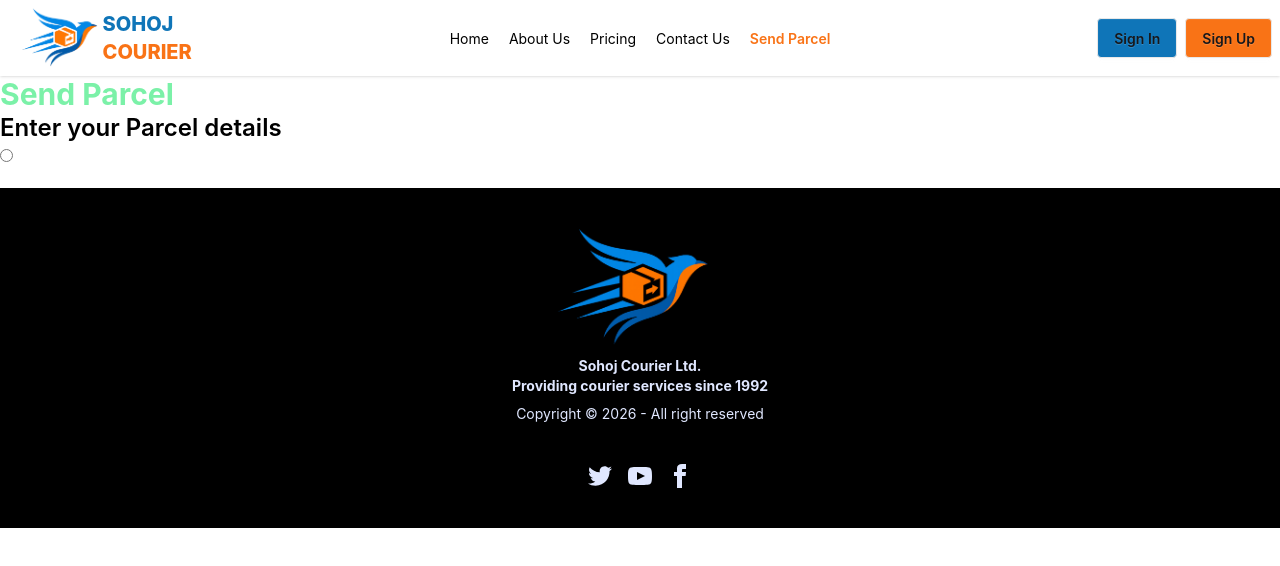
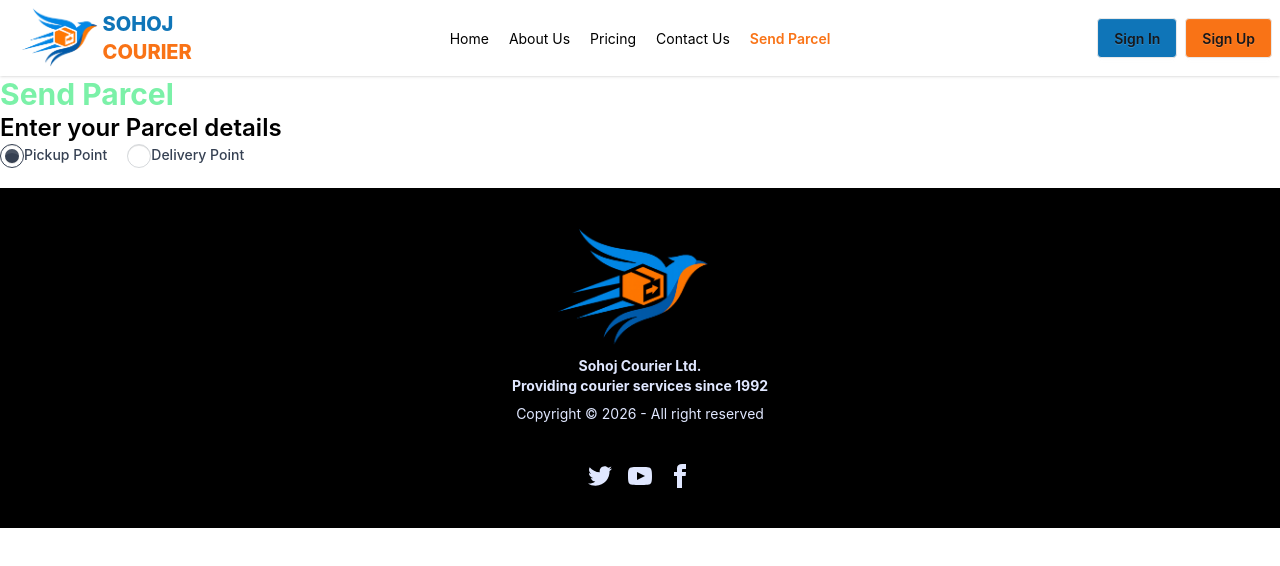
Before and after one commit to Hasib473/Sohoj-curiar-client, a React (Vite) app: page /send-parcel in a window 1280 px wide. Shown: the top 566 px of the page. Built offline with nearby package versions, Linux system fonts and the light colour scheme; no server answers.

Commit message:
update send parcel page

```diff
--- a/src/Component/Home/Banner.jsx
+++ b/src/Component/Home/Banner.jsx
@@ -26,7 +26,7 @@ const Banner = () => {
           />
 
           {/* Overlay */}
-          <div className="absolute gap-3 inset-0 bg-black/40 flex items-end pl-28 pb-8">
+          <div className="absolute gap-3 inset-0 flex items-end pl-28 pb-8">
             <a
               className="btn bg-[#0F75B8] text-white px-6 py-2 rounded-lg hover:bg-[#0c5e94] transition"
               href="#"
@@ -53,14 +53,14 @@ const Banner = () => {
         </div>
 
         {/* Slide 3 */}
-        <div className="relative">
+        {/* <div className="relative">
           <img
-            className="h-[400px] md:h-[500px] w-full object-cover"
+            className="h-[400px] md:h-[500px] w-full object-contain"
             src={banner3}
             alt="banner3"
           />
 
-        </div>
+        </div> */}
       </Carousel>
     </div>
   );
--- a/src/Page/SendParcel.jsx
+++ b/src/Page/SendParcel.jsx
@@ -1,43 +1,49 @@
-import React from 'react';
-import { useForm } from 'react-hook-form';
+import React from "react";
+import { useForm } from "react-hook-form";
 
 const SendParcel = () => {
-    const {register, handleSubmit, formState: {errors}}= useForm();
+  const {
+    register,
+    handleSubmit,
+    formState: { errors },
+  } = useForm();
 
-    const handleSendParcel =(data) =>{
+  const handleSendParcel = (data) => {
     console.log(data);
-    }
+  };
   return (
     <div>
-            <div className=''>
-                <h1 className='text-3xl font-bold text-green-300'>Send Parcel</h1>
+      <div className="">
+        <h1 className="text-3xl font-bold text-green-300">Send Parcel</h1>
 
-                <h1 className='text-2xl font-semibold text-black'>Enter your Parcel details</h1>
+        <h1 className="text-2xl font-semibold text-black">
+          Enter your Parcel details
+        </h1>
       </div>
 
+      <form onSubmit={handleSubmit(handleSendParcel)}>
+        {/* parcel pickup point */}
+        <div className="flex items-center gap-5">
+          <label className="block text-sm font-medium text-gray-700">
+            <input type="radio" name="radio-1" className="radio" defaultChecked />
+            Pickup Point
+          </label>
 
-            <form onSubmit={handleSubmit(handleSendParcel)} >
-                {/* parcel pickup point */}
-                <div>
-                    <input type="radio" name="Store" id="" />
+          <label className="block text-sm font-medium text-gray-700">
+            <input type="radio" name="radio-2" className="radio" />
+            Delivery Point
+          </label>
 
         </div>
         {/* parcel info name and weight */}
-                <div>
-
-                </div>
+        <div></div>
         <div>
           {/* sender information */}
-                    <div>
-
-                    </div>
+          <div></div>
 
           {/* reciver information */}
-                    <div>
-
+          <div></div>
         </div>
-                </div>
-
       </form>
     </div>
   );
```
Lines whose indentation alone changed are shown as unchanged.
